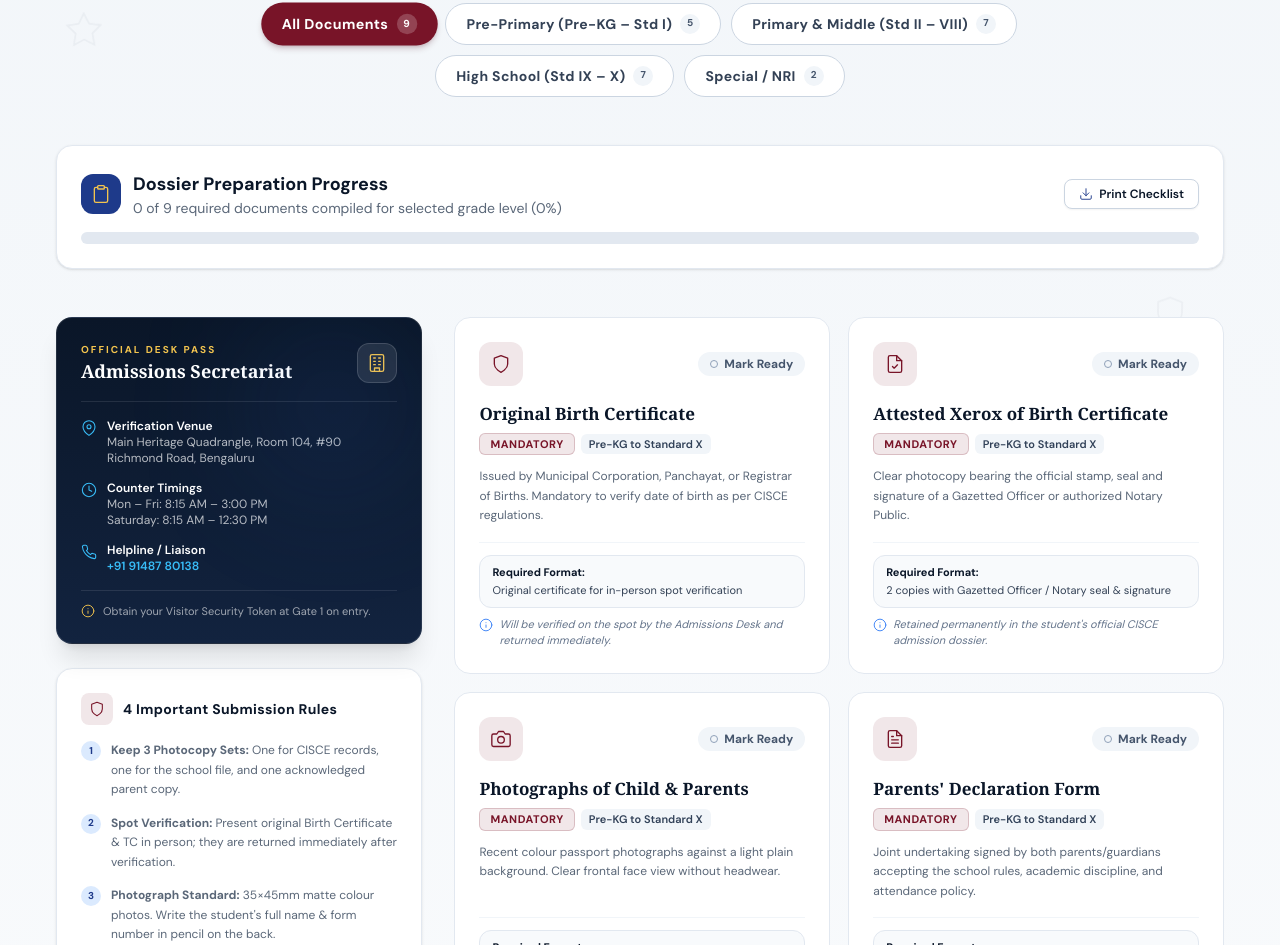
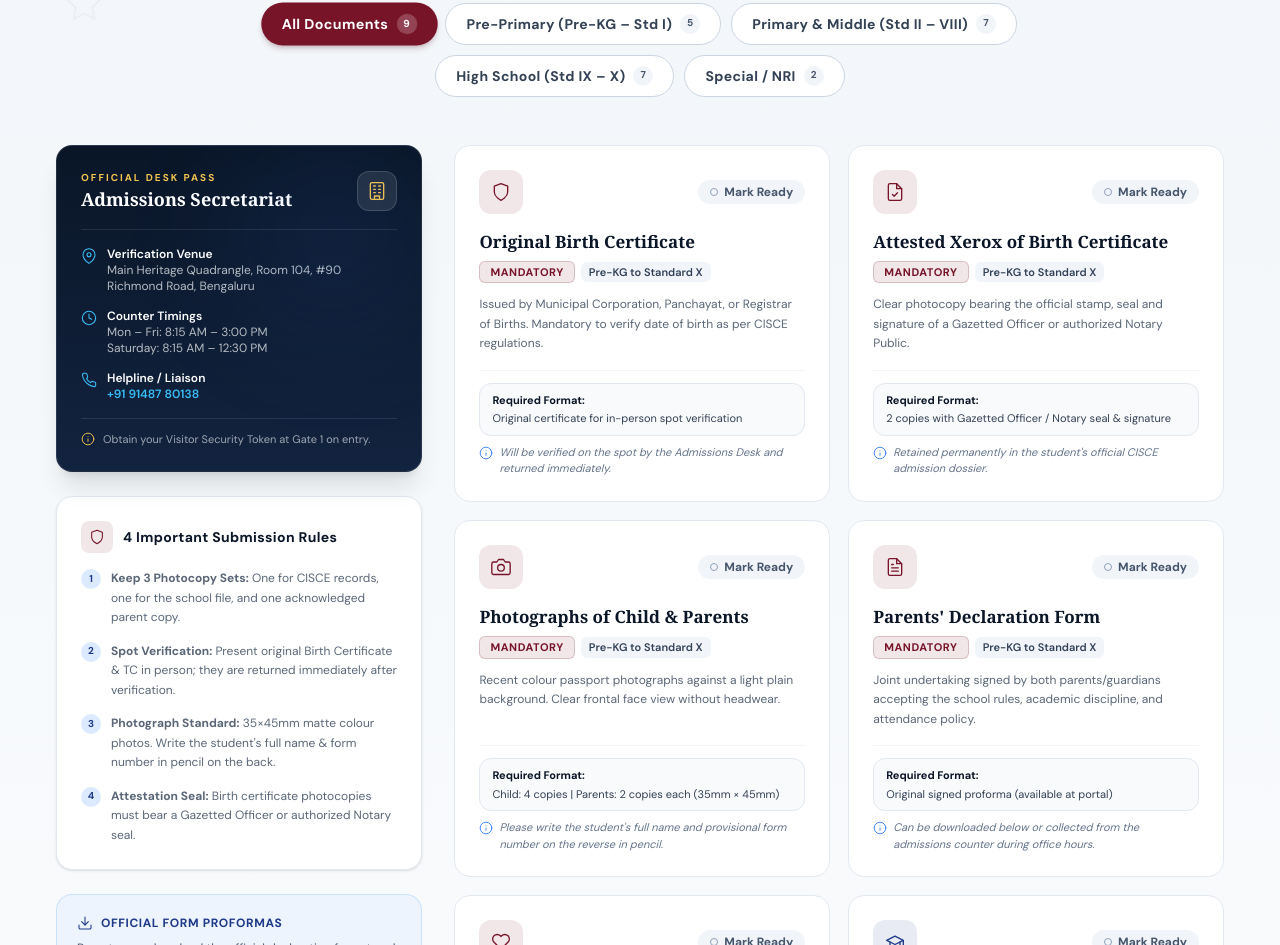
Before and after one commit to amansinghtco-beep/BGHS, a React (Vite) app: page /admissions in a window 1280 px wide. Shown: the part 4810-5755 px from the top of the page. Built offline with nearby package versions, Linux system fonts and the light colour scheme; a web font is replaced by a local one.

Commit message:
Remove dossier preparation progress banner from Required Documents section

```diff
--- a/src/app/AdmissionsPage.tsx
+++ b/src/app/AdmissionsPage.tsx
@@ -736,17 +736,9 @@ export default function AdmissionsPage() {
     setReadyDocs((prev) => ({ ...prev, [id]: !prev[id] }));
   };
 
-  const resetDocReadiness = () => {
-    setReadyDocs({});
-  };
-
   const filteredDocs = requiredDocuments.filter(
     (d) => docTab === "all" || d.gradeFilter.includes(docTab)
   );
-
-  const readyCount = filteredDocs.filter((d) => readyDocs[d.id]).length;
-  const totalCount = filteredDocs.length;
-  const readyPercent = totalCount > 0 ? Math.round((readyCount / totalCount) * 100) : 0;
 
   const heroRef = useRef<HTMLDivElement>(null);
   const { scrollYProgress } = useScroll();
@@ -1171,74 +1163,6 @@ export default function AdmissionsPage() {
                   </button>
                 );
               })}
-            </div>
-          </motion.div>
-
-          {/* Interactive Readiness Progress Dashboard */}
-          <motion.div
-            variants={fadeUp}
-            initial="hidden"
-            whileInView="visible"
-            viewport={{ once: true }}
-            className="mb-12 rounded-2xl bg-white border border-[#E2E8F0] shadow-sm p-5 sm:p-6"
-          >
-            <div className="flex flex-col md:flex-row md:items-center justify-between gap-4 mb-3.5">
-              <div className="flex items-center gap-3">
-                <div className={`flex h-10 w-10 shrink-0 items-center justify-center rounded-xl transition-colors ${
-                  readyPercent === 100 ? "bg-emerald-600 text-white" : "bg-[#1E3A8A] text-[#F3C44E]"
-                }`}>
-                  {readyPercent === 100 ? <Icon.Check className="w-6 h-6" /> : <Icon.Clipboard className="w-5 h-5" />}
-                </div>
-                <div>
-                  <div className="flex items-center gap-2">
-                    <span className="font-bold text-[#0A1628] text-base sm:text-lg">Dossier Preparation Progress</span>
-                    {readyPercent === 100 && (
-                      <span className="rounded-full bg-emerald-100 text-emerald-800 text-[11px] font-bold px-2.5 py-0.5">
-                        Complete & Ready for Desk
-                      </span>
-                    )}
-                  </div>
-                  <p className="text-xs sm:text-sm text-[#5A6778]">
-                    {readyCount} of {totalCount} required documents compiled for selected grade level ({readyPercent}%)
-                  </p>
-                </div>
-              </div>
-
-              {/* Action Buttons */}
-              <div className="flex items-center gap-2 self-start md:self-auto">
-                {readyCount > 0 && (
-                  <button
-                    type="button"
-                    onClick={resetDocReadiness}
-                    className="inline-flex items-center gap-1.5 rounded-lg px-3 py-1.5 text-xs font-semibold text-slate-600 hover:text-[#781428] hover:bg-rose-50 transition cursor-pointer"
-                    title="Clear all checked items"
-                  >
-                    <Icon.RotateCcw className="w-3.5 h-3.5" />
-                    <span>Reset</span>
-                  </button>
-                )}
-                <button
-                  type="button"
-                  onClick={() => window.print()}
-                  className="inline-flex items-center gap-1.5 rounded-lg border border-[#CBD5E1] bg-white px-3.5 py-1.5 text-xs font-semibold text-[#0A1628] hover:bg-slate-50 transition shadow-xs cursor-pointer"
-                  title="Print or save this checklist"
-                >
-                  <Icon.Download className="w-3.5 h-3.5 text-[#1E3A8A]" />
-                  <span>Print Checklist</span>
-                </button>
-              </div>
-            </div>
-
-            {/* Visual Bar */}
-            <div className="w-full bg-[#E2E8F0] h-3 rounded-full overflow-hidden p-0.5">
-              <motion.div
-                className={`h-full rounded-full transition-all duration-500 ${
-                  readyPercent === 100
-                    ? "bg-emerald-600"
-                    : "bg-gradient-to-r from-[#1E3A8A] via-[#3B82F6] to-[#781428]"
-                }`}
-                style={{ width: `${readyPercent}%` }}
-              />
             </div>
           </motion.div>
 
```
